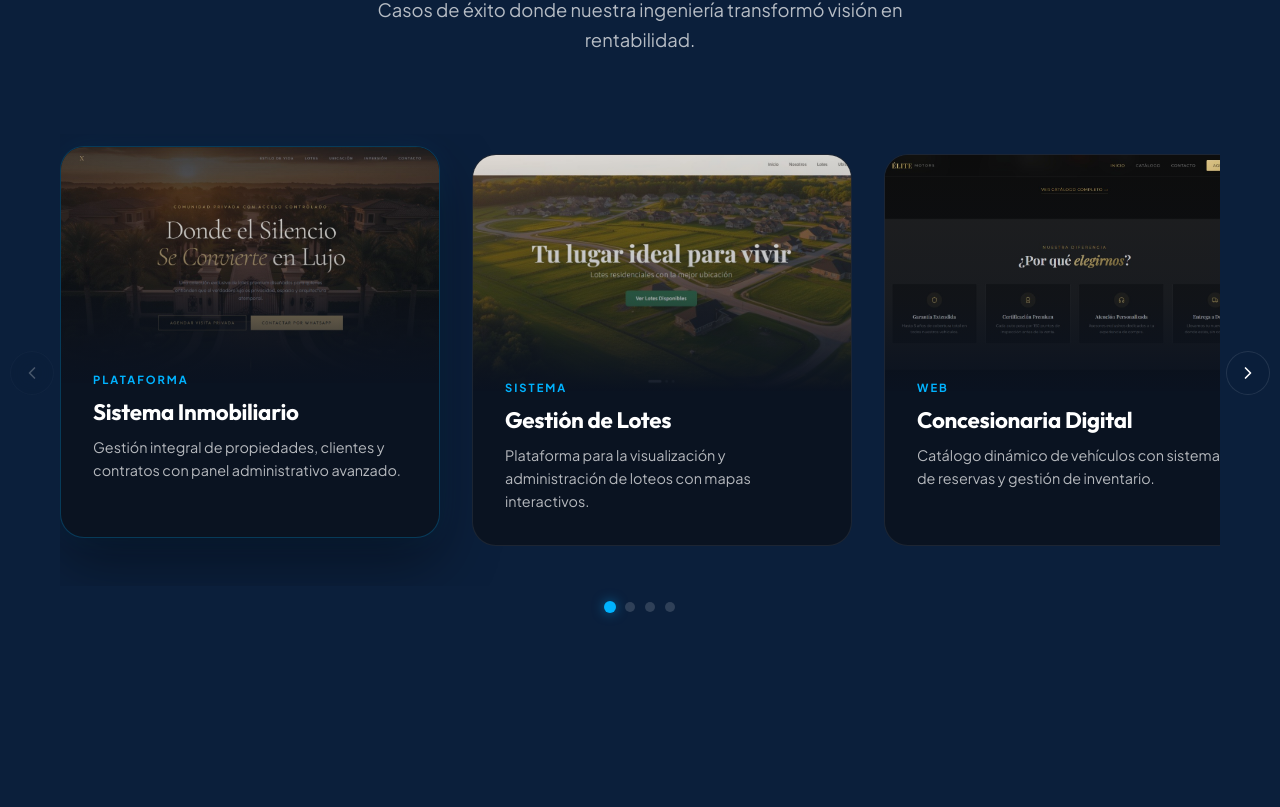
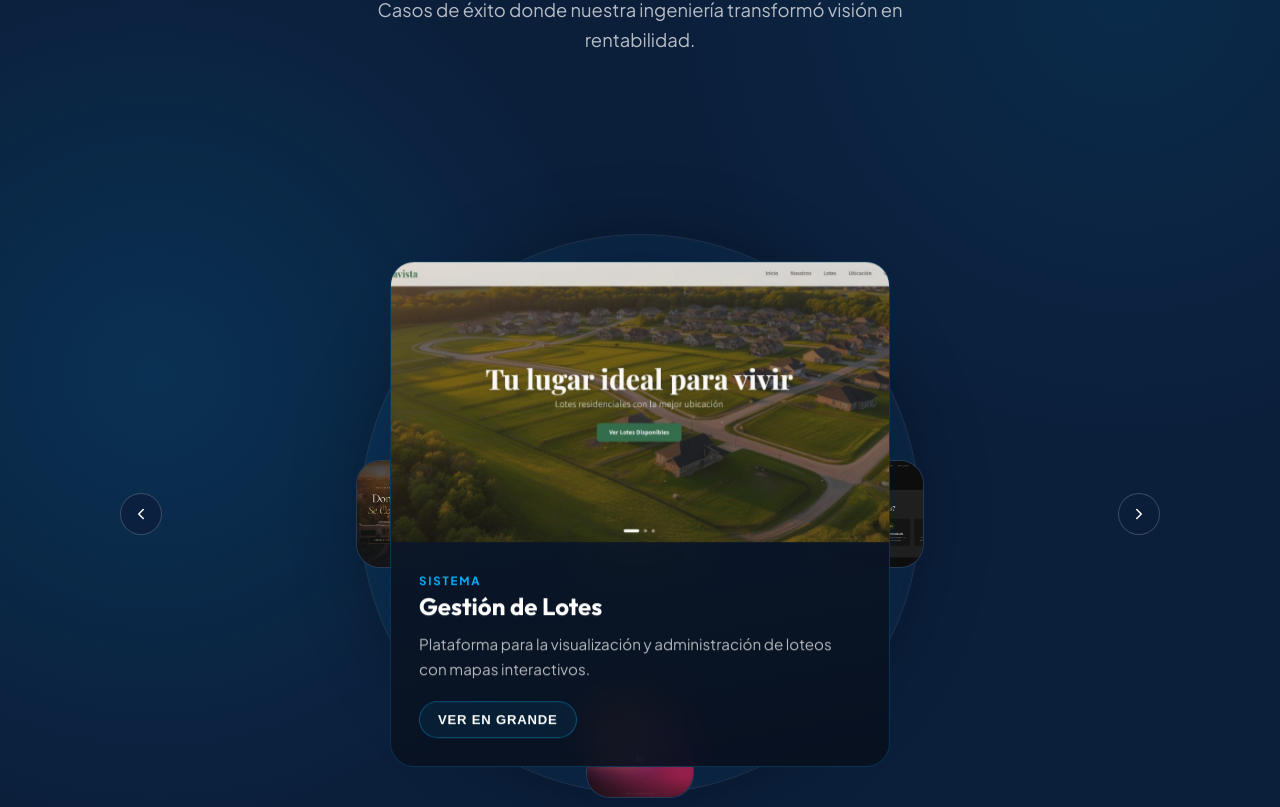
Before and after one commit to lihuensg/rivuz-react, a React (Vite) app: page / in a window 1280 px wide. Shown: the part 2293-3100 px from the top of the page. Built offline with nearby package versions, Linux system fonts and the light colour scheme.

Commit message:
feat: refactor Projects component to implement orbital project display and enhance mobile layout

```diff
--- a/src/components/Projects/Projects.css
+++ b/src/components/Projects/Projects.css
@@ -1,288 +1,347 @@
 /* ─── Projects Section ─── */
 .projects-section {
-    background-color: var(--bg-main);
+    background: var(--bg-main);
     padding: 120px 0;
     position: relative;
     overflow: hidden;
 }
 
-/* ─── Carousel Wrapper ─── */
-.projects-carousel-wrapper {
-    position: relative;
-    max-width: 1400px;
-    margin: 0 auto;
-    padding: 0 60px;
-}
-
-/* ─── Scrollable Track ─── */
-.projects-track {
-    display: flex;
-    gap: 32px;
-    overflow-x: auto;
-    scroll-snap-type: x mandatory;
-    scroll-behavior: smooth;
-    -webkit-overflow-scrolling: touch;
-    cursor: grab;
-    padding: 20px 0 40px;
-
-    /* Hide scrollbar */
-    scrollbar-width: none;
-    -ms-overflow-style: none;
-}
-
-.projects-track::-webkit-scrollbar {
-    display: none;
-}
-
-.projects-track.is-dragging {
-    scroll-behavior: auto;
-    scroll-snap-type: none;
-    cursor: grabbing;
-}
-
-.projects-track.is-dragging .project-card {
+.projects-section::before {
+    content: '';
+    position: absolute;
+    inset: 0;
+    background:
+        radial-gradient(circle at 12% 50%, rgba(0, 179, 255, 0.12), transparent 35%),
+        radial-gradient(circle at 88% 20%, rgba(0, 179, 255, 0.08), transparent 30%);
     pointer-events: none;
 }
 
-/* ─── Project Card ─── */
-.project-card {
-    flex: 0 0 380px;
-    scroll-snap-align: center;
-    border-radius: 24px;
-    overflow: hidden;
+.projects-orbit {
     position: relative;
-    background: rgba(10, 18, 32, 0.9);
-    border: 1px solid var(--glass-border);
-    transition: all 0.5s cubic-bezier(0.4, 0, 0.2, 1);
-    display: flex;
-    flex-direction: column;
-    user-select: none;
+    height: 760px;
+    max-width: 1200px;
+    margin: 0 auto;
 }
 
-.project-card:hover,
-.project-card.is-active {
-    transform: translateY(-8px);
-    border-color: rgba(0, 179, 255, 0.25);
+.orbit-rings {
+    position: absolute;
+    inset: 50% auto auto 50%;
+    width: 560px;
+    height: 560px;
+    transform: translate(-50%, -50%);
+    border-radius: 50%;
+    border: 1px solid rgba(255, 255, 255, 0.08);
     box-shadow:
-        0 24px 60px rgba(0, 0, 0, 0.4),
-        0 0 30px rgba(0, 179, 255, 0.08);
+        inset 0 0 80px rgba(0, 179, 255, 0.08),
+        0 0 70px rgba(0, 0, 0, 0.28);
 }
 
-/* ─── Image Area ─── */
-.project-image-wrapper {
-    position: relative;
+.orbit-rings::before,
+.orbit-rings::after {
+    content: '';
+    position: absolute;
+    inset: 50%;
+    border-radius: 50%;
+    transform: translate(-50%, -50%);
+}
+
+.orbit-rings::before {
+    width: 420px;
+    height: 420px;
+    border: 1px dashed rgba(0, 179, 255, 0.18);
+}
+
+.orbit-rings::after {
+    width: 240px;
+    height: 240px;
+    border: 1px solid rgba(255, 255, 255, 0.08);
+}
+
+.orbit-map {
+    position: absolute;
+    inset: 50% auto auto 50%;
+    width: 0;
+    height: 0;
+    z-index: 5;
+}
+
+.orbit-node {
+    position: absolute;
+    top: 0;
+    left: 0;
+    width: 108px;
+    height: 108px;
+    border-radius: 24px;
+    border: 1px solid rgba(255, 255, 255, 0.12);
+    background: rgba(11, 31, 59, 0.7);
+    padding: 0;
+    overflow: hidden;
+    cursor: pointer;
+    transition: transform 0.45s ease, box-shadow 0.45s ease, border-color 0.45s ease;
+}
+
+.orbit-node img {
     width: 100%;
-    aspect-ratio: 16 / 10;
+    height: 100%;
+    object-fit: cover;
+    display: block;
+}
+
+.orbit-node:hover,
+.orbit-node.is-active {
+    border-color: rgba(0, 179, 255, 0.5);
+    box-shadow:
+        0 18px 40px rgba(0, 0, 0, 0.35),
+        0 0 0 4px rgba(0, 179, 255, 0.14);
+}
+
+.orbit-node.is-active {
+    transform: translate(-50%, -50%) scale(1.12) !important;
+}
+
+.project-spotlight {
+    position: absolute;
+    left: 50%;
+    top: 50%;
+    width: 500px;
+    transform: translate(-50%, -50%);
+    overflow: hidden;
+    border: 1px solid rgba(0, 179, 255, 0.22);
+    background: linear-gradient(170deg, rgba(13, 27, 48, 0.95), rgba(8, 16, 30, 0.92));
+    z-index: 8;
+}
+
+.spotlight-image-wrap {
+    width: 100%;
+    aspect-ratio: 16 / 9;
     overflow: hidden;
 }
 
-.project-image {
+.spotlight-image {
     width: 100%;
     height: 100%;
     object-fit: cover;
-    object-position: top;
-    transition: transform 0.8s cubic-bezier(0.4, 0, 0.2, 1);
+    transition: transform 0.6s ease;
 }
 
-.project-card:hover .project-image {
-    transform: scale(1.08);
+.project-spotlight:hover .spotlight-image {
+    transform: scale(1.05);
 }
 
-.project-image-overlay {
-    position: absolute;
-    inset: 0;
-    background: linear-gradient(
-        to top,
-        rgba(10, 18, 32, 1) 0%,
-        rgba(10, 18, 32, 0.3) 40%,
-        transparent 100%
-    );
-    pointer-events: none;
-}
-
-/* ─── Content Area ─── */
-.project-content {
-    padding: 0 32px 32px;
-    display: flex;
-    flex-direction: column;
-    margin-top: -12px;
-    position: relative;
-    z-index: 2;
+.spotlight-content {
+    padding: 24px 28px 28px;
 }
 
 .project-category {
     color: var(--primary);
-    font-size: 0.7rem;
+    font-size: 0.72rem;
     font-weight: 700;
     text-transform: uppercase;
-    letter-spacing: 2px;
+    letter-spacing: 1.8px;
     margin-bottom: 10px;
-    font-family: 'Plus Jakarta Sans', sans-serif;
 }
 
 .project-title {
+    color: var(--text-primary);
     font-family: 'Outfit', sans-serif;
-    font-size: 1.4rem;
-    font-weight: 700;
-    color: var(--text-primary);
+    font-size: 1.5rem;
+    line-height: 1.2;
     margin-bottom: 10px;
-    letter-spacing: -0.3px;
-    line-height: 1.2;
 }
 
 .project-desc {
     color: var(--text-secondary);
-    font-size: 0.9rem;
-    line-height: 1.6;
-    display: -webkit-box;
-    -webkit-line-clamp: 3;
-    -webkit-box-orient: vertical;
-    overflow: hidden;
+    font-size: 0.95rem;
+    line-height: 1.65;
     margin: 0;
 }
 
-/* ─── Carousel Arrows ─── */
-.carousel-arrow {
+.spotlight-expand {
+    margin-top: 20px;
+    border: 1px solid rgba(0, 179, 255, 0.35);
+    background: rgba(0, 179, 255, 0.08);
+    color: var(--text-primary);
+    border-radius: 999px;
+    padding: 10px 18px;
+    font-size: 0.82rem;
+    font-weight: 700;
+    letter-spacing: 0.8px;
+    text-transform: uppercase;
+    cursor: pointer;
+    transition: all 0.3s ease;
+}
+
+.spotlight-expand:hover {
+    background: rgba(0, 179, 255, 0.2);
+    border-color: rgba(0, 179, 255, 0.5);
+}
+
+.orbit-nav {
     position: absolute;
     top: 50%;
+    width: 42px;
+    height: 42px;
+    border-radius: 50%;
+    border: 1px solid rgba(255, 255, 255, 0.2);
+    background: rgba(11, 31, 59, 0.8);
+    color: var(--text-primary);
     transform: translateY(-50%);
-    width: 44px;
-    height: 44px;
-    border-radius: 50%;
-    background: rgba(11, 31, 59, 0.8);
-    backdrop-filter: blur(10px);
-    -webkit-backdrop-filter: blur(10px);
-    border: 1px solid rgba(255, 255, 255, 0.1);
-    color: var(--text-primary);
-    cursor: pointer;
     display: flex;
     align-items: center;
     justify-content: center;
-    z-index: 20;
+    cursor: pointer;
+    z-index: 9;
     transition: all 0.3s ease;
 }
 
-.carousel-arrow:hover {
-    background: rgba(0, 179, 255, 0.15);
-    border-color: rgba(0, 179, 255, 0.3);
-    box-shadow: 0 0 20px rgba(0, 179, 255, 0.15);
+.orbit-nav:hover {
+    border-color: rgba(0, 179, 255, 0.45);
+    background: rgba(0, 179, 255, 0.12);
 }
 
-.carousel-arrow.is-disabled {
-    opacity: 0.25;
-    pointer-events: none;
+.orbit-nav-prev {
+    left: 80px;
 }
 
-.carousel-arrow-prev {
-    left: 10px;
+.orbit-nav-next {
+    right: 80px;
 }
 
-.carousel-arrow-next {
-    right: 10px;
+.projects-mobile-list {
+    display: none;
 }
 
-/* ─── Dot Indicators ─── */
-.carousel-dots {
-    display: flex;
-    justify-content: center;
-    gap: 10px;
-    margin-top: 16px;
+.mobile-project-card {
+    width: 100%;
+    overflow: hidden;
+    border: 1px solid rgba(255, 255, 255, 0.08);
+    background: rgba(10, 18, 32, 0.88);
+    text-align: left;
+    cursor: pointer;
 }
 
-.carousel-dot {
-    width: 10px;
-    height: 10px;
-    border-radius: 50%;
-    background: rgba(255, 255, 255, 0.15);
-    border: none;
-    cursor: pointer;
-    transition: all 0.4s ease;
-    padding: 0;
+.mobile-project-card.is-active {
+    border-color: rgba(0, 179, 255, 0.35);
 }
 
-.carousel-dot.is-active {
-    background: var(--primary);
-    box-shadow: 0 0 10px rgba(0, 179, 255, 0.5);
-    transform: scale(1.2);
+.mobile-project-image {
+    width: 100%;
+    aspect-ratio: 16 / 9;
+    object-fit: cover;
+    display: block;
 }
 
-.carousel-dot:hover:not(.is-active) {
-    background: rgba(255, 255, 255, 0.3);
+.mobile-project-content {
+    padding: 18px;
 }
 
-/* ─── Responsive ─── */
+.project-modal-backdrop {
+    position: fixed;
+    inset: 0;
+    z-index: 2000;
+    background: rgba(4, 10, 22, 0.74);
+    backdrop-filter: blur(8px);
+    display: flex;
+    align-items: center;
+    justify-content: center;
+    padding: 24px;
+}
 
-/* Tablet */
-@media (max-width: 1024px) {
-    .projects-section {
-        padding: 100px 0;
+.project-modal {
+    width: min(920px, 100%);
+    max-height: 90vh;
+    overflow: auto;
+    border: 1px solid rgba(0, 179, 255, 0.25);
+    background: rgba(10, 18, 32, 0.96);
+    position: relative;
+}
+
+.project-modal-close {
+    position: absolute;
+    right: 12px;
+    top: 12px;
+    width: 36px;
+    height: 36px;
+    border-radius: 50%;
+    border: 1px solid rgba(255, 255, 255, 0.25);
+    background: rgba(11, 31, 59, 0.82);
+    color: white;
+    font-size: 24px;
+    line-height: 1;
+    cursor: pointer;
+    z-index: 1;
+}
+
+.project-modal-image {
+    width: 100%;
+    aspect-ratio: 16 / 9;
+    object-fit: cover;
+    display: block;
+}
+
+.project-modal-content {
+    padding: 22px 26px 28px;
+}
+
+@media (max-width: 1200px) {
+    .projects-orbit {
+        height: 690px;
     }
 
-    .projects-carousel-wrapper {
-        padding: 0 50px;
+    .orbit-rings {
+        width: 500px;
+        height: 500px;
     }
 
-    .project-card {
-        flex: 0 0 340px;
+    .project-spotlight {
+        width: 460px;
+    }
+
+    .orbit-nav-prev {
+        left: 40px;
+    }
+
+    .orbit-nav-next {
+        right: 40px;
     }
 }
 
-/* Mobile */
-@media (max-width: 768px) {
+@media (max-width: 900px) {
     .projects-section {
-        padding: 80px 0;
+        padding: 90px 0;
     }
 
-    .projects-carousel-wrapper {
-        padding: 0 20px;
-    }
-
-    .carousel-arrow {
+    .projects-orbit {
         display: none;
     }
 
-    .project-card {
-        flex: 0 0 300px;
+    .projects-mobile-list {
+        display: grid;
+        gap: 18px;
+        max-width: 680px;
+        margin: 0 auto;
+        padding: 0 20px;
+    }
+}
+
+@media (max-width: 480px) {
+    .projects-section {
+        padding: 70px 0;
     }
 
-    .project-content {
-        padding: 0 24px 28px;
+    .projects-mobile-list {
+        padding: 0 16px;
     }
 
     .project-title {
-        font-size: 1.25rem;
-    }
-}
-
-/* Small mobile */
-@media (max-width: 480px) {
-    .projects-section {
-        padding: 60px 0;
-    }
-
-    .projects-carousel-wrapper {
-        padding: 0 16px;
-    }
-
-    .project-card {
-        flex: 0 0 calc(100vw - 48px);
-        border-radius: 20px;
-    }
-
-    .project-content {
-        padding: 0 20px 24px;
-    }
-
-    .project-title {
-        font-size: 1.15rem;
+        font-size: 1.2rem;
     }
 
     .project-desc {
-        font-size: 0.85rem;
+        font-size: 0.9rem;
     }
 
-    .projects-track {
-        gap: 20px;
-        padding: 10px 0 30px;
+    .project-modal-backdrop {
+        padding: 14px;
     }
 }
--- a/src/components/Projects/Projects.tsx
+++ b/src/components/Projects/Projects.tsx
@@ -1,4 +1,4 @@
-import React, { useRef, useState, useEffect, useCallback } from 'react';
+import React, { useEffect, useMemo, useState } from 'react';
 import './Projects.css';
 
 interface Project {
@@ -36,76 +36,47 @@ const Projects: React.FC = () => {
     },
   ];
 
-  const trackRef = useRef<HTMLDivElement>(null);
   const [activeIndex, setActiveIndex] = useState(0);
-  const [isDragging, setIsDragging] = useState(false);
-  const [startX, setStartX] = useState(0);
-  const [scrollLeft, setScrollLeft] = useState(0);
+  const [modalIndex, setModalIndex] = useState<number | null>(null);
 
-  // Update active index on scroll
-  const handleScroll = useCallback(() => {
-    if (!trackRef.current) return;
-    const track = trackRef.current;
-    const cardWidth = track.querySelector('.project-card')?.clientWidth || 0;
-    const gap = 32;
-    const index = Math.round(track.scrollLeft / (cardWidth + gap));
-    setActiveIndex(Math.min(index, projects.length - 1));
-  }, [projects.length]);
+  const activeProject = projects[activeIndex];
 
+  // Autoplay orbital focus
   useEffect(() => {
-    const track = trackRef.current;
-    if (!track) return;
-    track.addEventListener('scroll', handleScroll, { passive: true });
-    return () => track.removeEventListener('scroll', handleScroll);
-  }, [handleScroll]);
+    if (modalIndex !== null) return;
+    const timer = window.setInterval(() => {
+      setActiveIndex((prev) => (prev + 1) % projects.length);
+    }, 5000);
+    return () => window.clearInterval(timer);
+  }, [projects.length, modalIndex]);
 
-  // Mouse drag handlers
-  const onMouseDown = (e: React.MouseEvent) => {
-    if (!trackRef.current) return;
-    setIsDragging(true);
-    setStartX(e.pageX - trackRef.current.offsetLeft);
-    setScrollLeft(trackRef.current.scrollLeft);
-    trackRef.current.style.cursor = 'grabbing';
-    trackRef.current.style.scrollSnapType = 'none';
+  // Allow closing modal with Escape key
+  useEffect(() => {
+    const onKeyDown = (event: KeyboardEvent) => {
+      if (event.key === 'Escape') setModalIndex(null);
     };
+    window.addEventListener('keydown', onKeyDown);
+    return () => window.removeEventListener('keydown', onKeyDown);
+  }, []);
 
-  const onMouseMove = (e: React.MouseEvent) => {
-    if (!isDragging || !trackRef.current) return;
-    e.preventDefault();
-    const x = e.pageX - trackRef.current.offsetLeft;
-    const walk = (x - startX) * 1.5;
-    trackRef.current.scrollLeft = scrollLeft - walk;
+  const goNext = () => setActiveIndex((prev) => (prev + 1) % projects.length);
+  const goPrev = () => setActiveIndex((prev) => (prev - 1 + projects.length) % projects.length);
+
+  const orbitItems = useMemo(() => {
+    const radius = 230;
+    const baseAngle = -90;
+    return projects.map((project, index) => {
+      const angleStep = 360 / projects.length;
+      const angle = baseAngle + (index - activeIndex) * angleStep;
+      const radians = (angle * Math.PI) / 180;
+      return {
+        ...project,
+        index,
+        x: Math.cos(radians) * radius,
+        y: Math.sin(radians) * radius,
       };
-
-  const onMouseUp = () => {
-    setIsDragging(false);
-    if (!trackRef.current) return;
-    trackRef.current.style.cursor = 'grab';
-    trackRef.current.style.scrollSnapType = 'x mandatory';
-  };
-
-  // Navigate to specific card
-  const scrollToIndex = (index: number) => {
-    if (!trackRef.current) return;
-    const track = trackRef.current;
-    const card = track.querySelectorAll('.project-card')[index] as HTMLElement;
-    if (card) {
-      const trackRect = track.getBoundingClientRect();
-      const cardRect = card.getBoundingClientRect();
-      const offset = cardRect.left - trackRect.left + track.scrollLeft - (trackRect.width - cardRect.width) / 2;
-      track.scrollTo({ left: offset, behavior: 'smooth' });
-    }
-  };
-
-  const goNext = () => {
-    const next = Math.min(activeIndex + 1, projects.length - 1);
-    scrollToIndex(next);
-  };
-
-  const goPrev = () => {
-    const prev = Math.max(activeIndex - 1, 0);
-    scrollToIndex(prev);
-  };
+    });
+  }, [projects, activeIndex]);
 
   return (
     <section className="projects-section" id="projects">
@@ -117,77 +88,97 @@ const Projects: React.FC = () => {
             Casos de éxito donde nuestra ingeniería transformó visión en rentabilidad.
           </p>
         </div>
-      </div>
-
-      {/* Carousel wrapper */}
-      <div className="projects-carousel-wrapper" data-aos="fade-up" data-aos-delay="200">
-        {/* Nav arrows — desktop */}
-        <button
-          className={`carousel-arrow carousel-arrow-prev ${activeIndex === 0 ? 'is-disabled' : ''}`}
-          onClick={goPrev}
-          aria-label="Proyecto anterior"
-        >
-          <svg width="20" height="20" viewBox="0 0 24 24" fill="none" stroke="currentColor" strokeWidth="2" strokeLinecap="round" strokeLinejoin="round">
+        <div className="projects-orbit" data-aos="fade-up" data-aos-delay="200">
+          <button className="orbit-nav orbit-nav-prev" onClick={goPrev} aria-label="Proyecto anterior">
+            <svg width="18" height="18" viewBox="0 0 24 24" fill="none" stroke="currentColor" strokeWidth="2" strokeLinecap="round" strokeLinejoin="round">
               <polyline points="15 18 9 12 15 6" />
             </svg>
           </button>
 
-        <button
-          className={`carousel-arrow carousel-arrow-next ${activeIndex === projects.length - 1 ? 'is-disabled' : ''}`}
-          onClick={goNext}
-          aria-label="Proyecto siguiente"
-        >
-          <svg width="20" height="20" viewBox="0 0 24 24" fill="none" stroke="currentColor" strokeWidth="2" strokeLinecap="round" strokeLinejoin="round">
+          <button className="orbit-nav orbit-nav-next" onClick={goNext} aria-label="Proyecto siguiente">
+            <svg width="18" height="18" viewBox="0 0 24 24" fill="none" stroke="currentColor" strokeWidth="2" strokeLinecap="round" strokeLinejoin="round">
               <polyline points="9 6 15 12 9 18" />
             </svg>
           </button>
 
-        {/* Scrollable track */}
-        <div
-          ref={trackRef}
-          className={`projects-track ${isDragging ? 'is-dragging' : ''}`}
-          onMouseDown={onMouseDown}
-          onMouseMove={onMouseMove}
-          onMouseUp={onMouseUp}
-          onMouseLeave={onMouseUp}
+          <div className="orbit-rings" aria-hidden="true" />
+
+          <div className="orbit-map" role="list" aria-label="Proyectos destacados">
+            {orbitItems.map((project) => (
+              <button
+                key={project.name}
+                type="button"
+                className={`orbit-node ${activeIndex === project.index ? 'is-active' : ''}`}
+                style={{
+                  transform: `translate(calc(-50% + ${project.x}px), calc(-50% + ${project.y}px))`,
+                }}
+                onClick={() => {
+                  setActiveIndex(project.index);
+                  setModalIndex(project.index);
+                }}
+                aria-label={`Abrir ${project.name}`}
               >
-          {projects.map((project, i) => (
-            <div
-              key={project.name}
-              className={`project-card ${activeIndex === i ? 'is-active' : ''}`}
-            >
-              <div className="project-image-wrapper">
-                <img
-                  src={project.image}
-                  alt={project.name}
-                  className="project-image"
-                  loading="lazy"
-                  draggable={false}
-                />
-                <div className="project-image-overlay" />
-              </div>
-
-              <div className="project-content">
-                <span className="project-category">{project.category}</span>
-                <h3 className="project-title">{project.name}</h3>
-                <p className="project-desc">{project.desc}</p>
-              </div>
-            </div>
+                <img src={project.image} alt={project.name} loading="lazy" />
+              </button>
             ))}
           </div>
 
-        {/* Dot indicators */}
-        <div className="carousel-dots">
-          {projects.map((_, i) => (
+          <article className="project-spotlight glass-panel">
+            <div className="spotlight-image-wrap">
+              <img src={activeProject.image} alt={activeProject.name} className="spotlight-image" />
+            </div>
+
+            <div className="spotlight-content">
+              <span className="project-category">{activeProject.category}</span>
+              <h3 className="project-title">{activeProject.name}</h3>
+              <p className="project-desc">{activeProject.desc}</p>
+              <button type="button" className="spotlight-expand" onClick={() => setModalIndex(activeIndex)}>
+                Ver en grande
+              </button>
+            </div>
+          </article>
+        </div>
+
+        <div className="projects-mobile-list" data-aos="fade-up" data-aos-delay="250">
+          {projects.map((project, index) => (
             <button
-              key={i}
-              className={`carousel-dot ${activeIndex === i ? 'is-active' : ''}`}
-              onClick={() => scrollToIndex(i)}
-              aria-label={`Ir al proyecto ${i + 1}`}
-            />
+              key={project.name}
+              type="button"
+              className={`mobile-project-card glass-panel ${activeIndex === index ? 'is-active' : ''}`}
+              onClick={() => {
+                setActiveIndex(index);
+                setModalIndex(index);
+              }}
+            >
+              <img src={project.image} alt={project.name} className="mobile-project-image" loading="lazy" />
+              <div className="mobile-project-content">
+                <span className="project-category">{project.category}</span>
+                <h3 className="project-title">{project.name}</h3>
+              </div>
+            </button>
           ))}
         </div>
       </div>
+
+      {modalIndex !== null && (
+        <div className="project-modal-backdrop" onClick={() => setModalIndex(null)}>
+          <div className="project-modal glass-panel" onClick={(event) => event.stopPropagation()}>
+            <button type="button" className="project-modal-close" onClick={() => setModalIndex(null)} aria-label="Cerrar">
+              ×
+            </button>
+            <img
+              src={projects[modalIndex].image}
+              alt={projects[modalIndex].name}
+              className="project-modal-image"
+            />
+            <div className="project-modal-content">
+              <span className="project-category">{projects[modalIndex].category}</span>
+              <h3 className="project-title">{projects[modalIndex].name}</h3>
+              <p className="project-desc">{projects[modalIndex].desc}</p>
+            </div>
+          </div>
+        </div>
+      )}
     </section>
   );
 };
```
Lines whose indentation alone changed are shown as unchanged.
